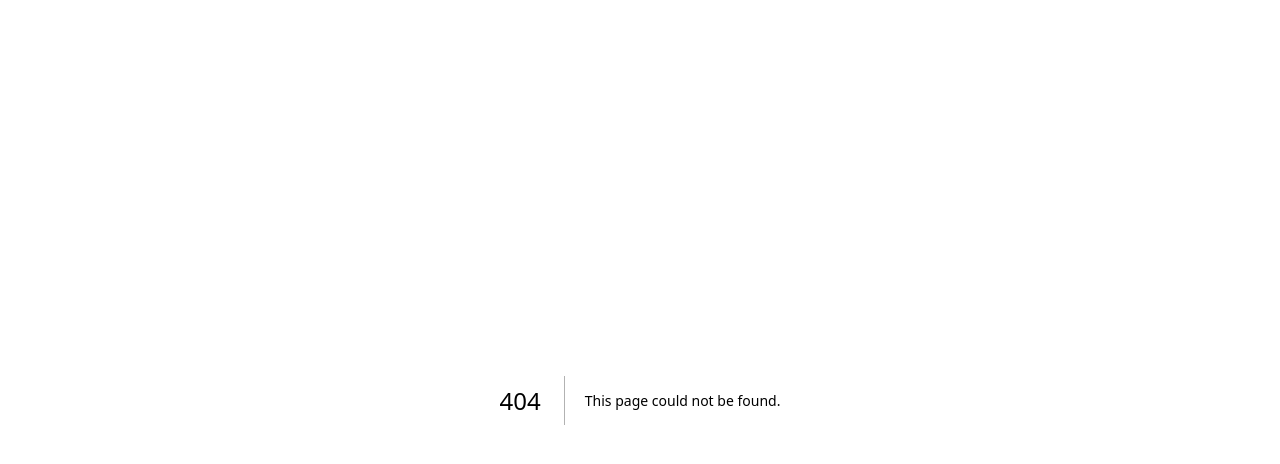
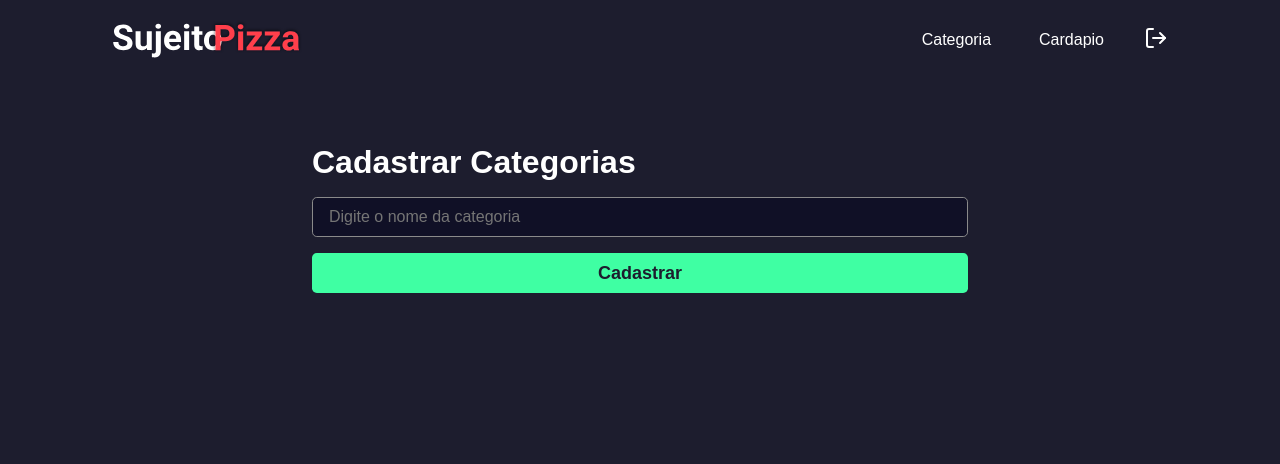
Before and after one commit to LucasDev9645/Projeto_Pizzaria_Full_Stack, a Next.js app in the folder frontend/: page /category in a window 1280 px wide. Before the commit this address had no page. Shown: the top 464 px of the page. Built offline with nearby package versions, Linux system fonts and the light colour scheme.

Commit message:
Category page

```diff
--- /dev/null
+++ b/frontend/src/pages/category/index.tsx
@@ -0,0 +1,39 @@
+import { FormEvent, useState } from "react";
+import Head from "next/head";
+
+import { Header } from "@/src/components/Header";
+
+import styles from "./styles.module.scss";
+
+export default function Category() {
+  const [name, setName] = useState("");
+
+  async function handleRegister(e: FormEvent) {
+    e.preventDefault();
+  }
+  return (
+    <>
+      <Head>
+        <title>Nova categoria - Sujeito Pizzaria</title>
+      </Head>
+      <div>
+        <Header />
+        <main className={styles.container}>
+          <h1>Cadastrar Categorias</h1>
+          <form className={styles.form} onSubmit={handleRegister}>
+            <input
+              type="text"
+              placeholder="Digite o nome da categoria"
+              className={styles.input}
+              value={name}
+              onChange={(e) => setName(e.target.value)}
+            />
+            <button type="submit" className={styles.buttonAdd}>
+              Cadastrar
+            </button>
+          </form>
+        </main>
+      </div>
+    </>
+  );
+}
--- /dev/null
+++ b/frontend/src/pages/category/styles.module.scss
@@ -0,0 +1,39 @@
+.container {
+  max-width: 720px;
+  margin: 4rem auto;
+  padding: 0 2rem;
+  display: flex;
+  justify-content: space-between;
+  flex-direction: column;
+}
+
+.container h1 {
+  color: var(--white);
+}
+
+.form {
+  display: flex;
+  flex-direction: column;
+  margin: 1rem 0;
+}
+
+.input {
+  background-color: var(--dark-900);
+  border: 0;
+  padding: 1rem;
+  height: 40px;
+  border-radius: 0.3rem;
+  color: var(--white);
+  border: 1px solid var(--gray-300);
+  margin-bottom: 1rem;
+}
+
+.buttonAdd {
+  height: 40px;
+  border: 0;
+  background-color: var(--green-400);
+  font-weight: bold;
+  font-size: 1.125rem;
+  border-radius: 0.3rem;
+  color: var(--dark-700);
+}
```
